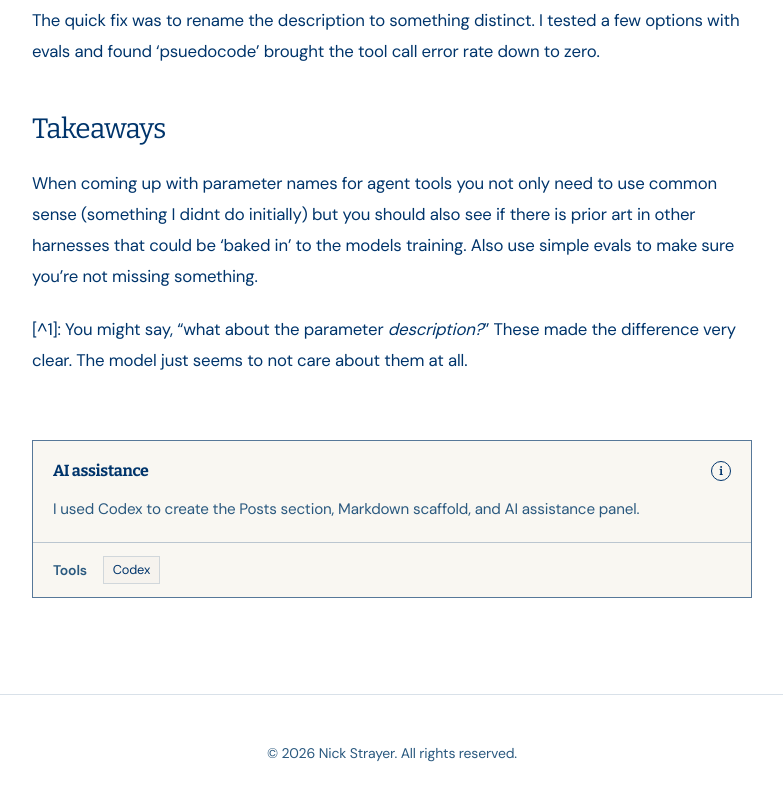
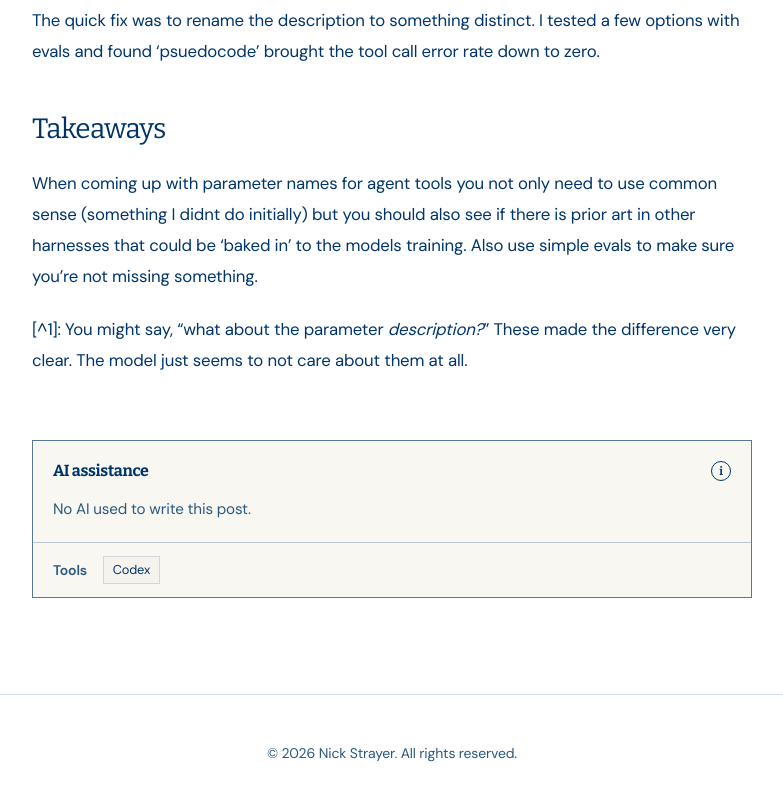
Before and after one commit to nstrayer/nstrayer.github.io, an Astro site: page /posts/tool-schema-lesson in a window 1280 px wide. Shown: the part 1257-2057 px from the top of the page, without its empty margins (248-1031 px from the left). Built offline with nearby package versions, Linux system fonts and the light colour scheme; Astro itself is replaced by a stand-in of ours.

Commit message:
Update tool schema lesson attribution

```diff
--- a/src/content/posts/tool-schema-lesson.md
+++ b/src/content/posts/tool-schema-lesson.md
@@ -5,7 +5,7 @@ publishedAt: 2026-09-16
 tags:
   - LLMs
 ai:
-  statement: I used Codex to create the Posts section, Markdown scaffold, and AI assistance panel.
+  statement: No AI used to write this post.
   tools:
     - Codex
 ---
```
